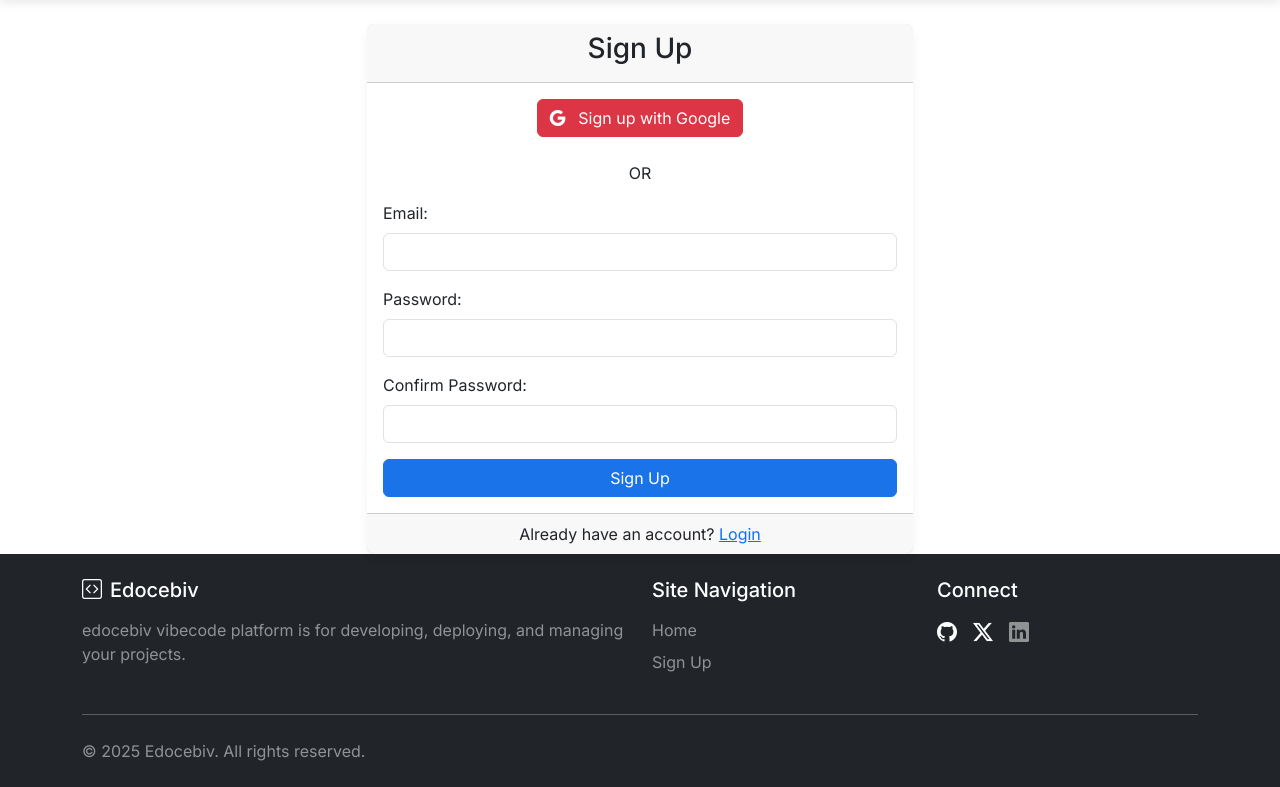
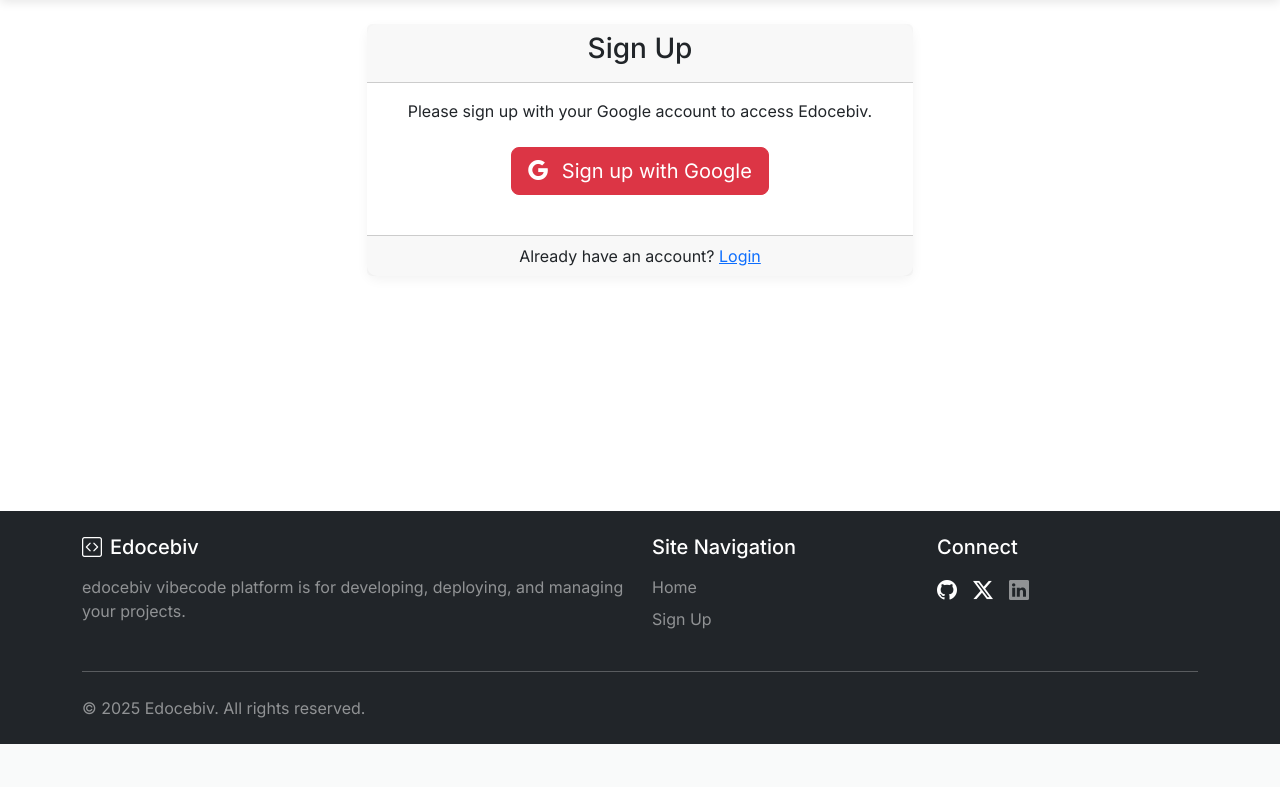
Before and after one commit to vibe-base/edocebiv, a Django app: page /accounts/signup/ in a window 1280 px wide. Shown: the part 56-843 px from the top of the page. After the commit the page ends 800 px from the top, so only its background shows below. Run offline with Django 5.2, Linux system fonts and the light colour scheme; some libraries are stand-ins or nearby versions.

Commit message:
Summary of Changes: Updated Login Template: Removed the email/password login form Added a clear message instructing users to sign in with Google Made the Google sign-in button more prominent Added support for displaying error messages Updated Signup Template: Removed the email/password signup form Added a clear message instructing users to sign up with Google Made the Google sign-up button more prominent Added support for displaying error messages Updated Home Page: Changed the CTA button to directly link to Google sign-up Added the Google icon to the button for consistency Changed the button color to match the Google brand (red) Leveraged Existing Adapter: Used the existing NoNewUsersAccountAdapter in the users app This adapter prevents direct email signup and login It redirects users to the social login page if they try to use email authentication Updated Settings: Confirmed that the adapter is properly configured in settings.py Enabled auto-signup after successful social login

```diff
--- a/templates/account/signup.html
+++ b/templates/account/signup.html
@@ -12,67 +12,22 @@
             </div>
             <div class="card-body">
                 <div class="text-center mb-4">
-                    <a href="{% provider_login_url 'google' %}" class="btn btn-danger">
+                    <p class="mb-4">Please sign up with your Google account to access Edocebiv.</p>
+                    <a href="{% provider_login_url 'google' %}" class="btn btn-danger btn-lg">
                         <i class="bi bi-google me-2"></i>
                         Sign up with Google
                     </a>
                 </div>
 
-                <div class="text-center my-3">
-                    <span class="divider-text">OR</span>
+                {% if messages %}
+                <div class="mt-4">
+                    {% for message in messages %}
+                        <div class="alert alert-{{ message.tags }}">
+                            {{ message }}
+                        </div>
+                    {% endfor %}
                 </div>
-
-                <form method="post" action="{% url 'account_signup' %}">
-                    {% csrf_token %}
-
-                    {% if form.non_field_errors %}
-                        <div class="alert alert-danger">
-                            {% for error in form.non_field_errors %}
-                                {{ error }}
-                            {% endfor %}
-                        </div>
-                    {% endif %}
-
-                    <div class="mb-3">
-                        <label for="id_email" class="form-label">Email:</label>
-                        <input type="email" name="email" class="form-control {% if form.email.errors %}is-invalid{% endif %}" id="id_email" required>
-                        {% if form.email.errors %}
-                            <div class="invalid-feedback">
-                                {% for error in form.email.errors %}
-                                    {{ error }}
-                                {% endfor %}
-                            </div>
-                        {% endif %}
-                    </div>
-
-                    <div class="mb-3">
-                        <label for="id_password1" class="form-label">Password:</label>
-                        <input type="password" name="password1" class="form-control {% if form.password1.errors %}is-invalid{% endif %}" id="id_password1" required>
-                        {% if form.password1.errors %}
-                            <div class="invalid-feedback">
-                                {% for error in form.password1.errors %}
-                                    {{ error }}
-                                {% endfor %}
-                            </div>
-                        {% endif %}
-                    </div>
-
-                    <div class="mb-3">
-                        <label for="id_password2" class="form-label">Confirm Password:</label>
-                        <input type="password" name="password2" class="form-control {% if form.password2.errors %}is-invalid{% endif %}" id="id_password2" required>
-                        {% if form.password2.errors %}
-                            <div class="invalid-feedback">
-                                {% for error in form.password2.errors %}
-                                    {{ error }}
-                                {% endfor %}
-                            </div>
-                        {% endif %}
-                    </div>
-
-                    <div class="d-grid">
-                        <button type="submit" class="btn btn-primary">Sign Up</button>
-                    </div>
-                </form>
+                {% endif %}
             </div>
             <div class="card-footer text-center">
                 <p class="mb-0">Already have an account? <a href="{% url 'account_login' %}">Login</a></p>
--- a/templates/home.html
+++ b/templates/home.html
@@ -1,4 +1,5 @@
 {% extends 'base.html' %}
+{% load socialaccount %}
 
 {% block title %}Edocebiv - The Ultimate Vibecode Platform for Modern Development{% endblock %}
 
@@ -253,7 +254,10 @@
             <h2 class="mb-4">Ready to experience Vibecode?</h2>
             <p class="lead text-muted mb-4">Join thousands of developers who are already using Edocebiv's vibecode platform to build amazing projects faster and more efficiently.</p>
             <p class="text-muted mb-4">Our vibecode technology is revolutionizing how developers work, collaborate, and deploy their applications. Start your vibecode journey today!</p>
-            <a href="{% url 'account_signup' %}" class="btn btn-lg btn-primary">Create Your Vibecode Account</a>
+            <a href="{% provider_login_url 'google' %}" class="btn btn-lg btn-danger">
+                <i class="bi bi-google me-2"></i>
+                Sign up with Google
+            </a>
         </div>
     </div>
 {% endif %}
```
Also changed, not shown: templates/account/login.html (+10 -48 lines), users/adapters.py (added, +37 -0 lines).
